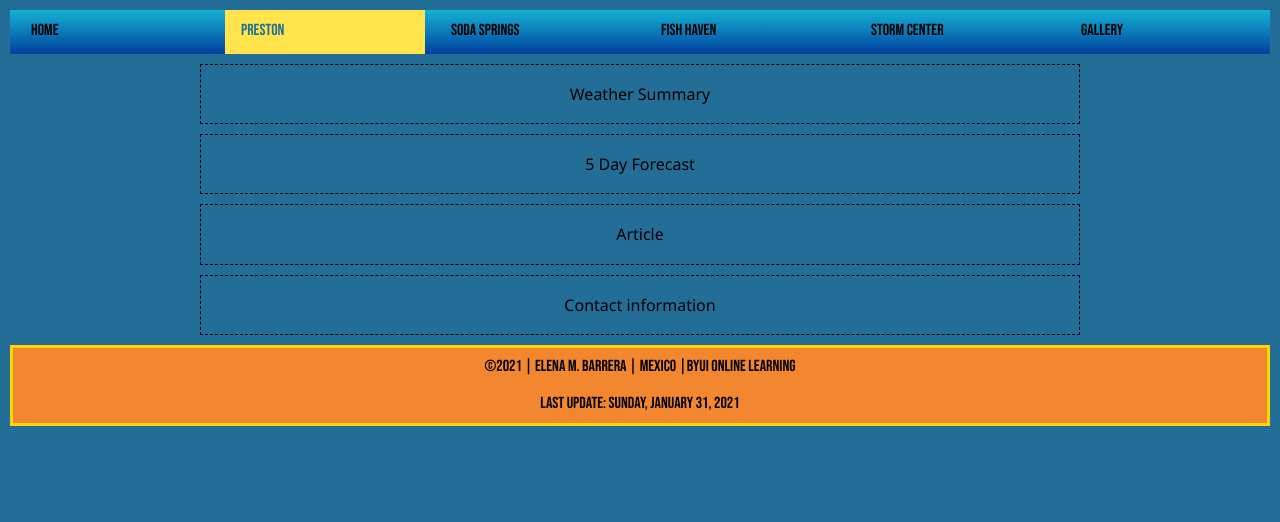
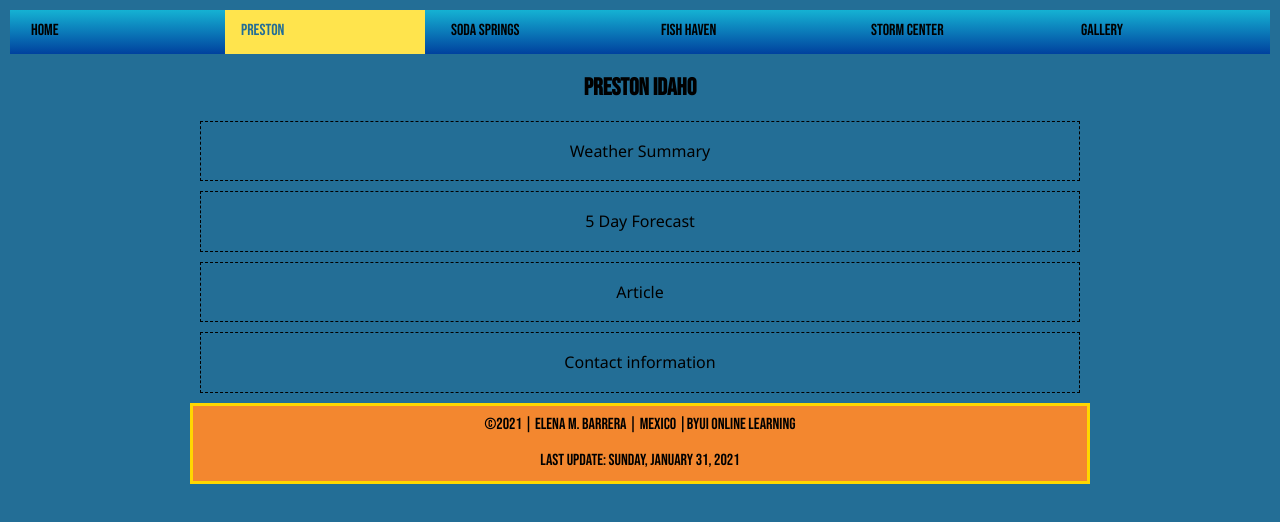
Before and after one commit to elenabarrera99/elenabarrera99.github.io, a plain HTML site: page Lesson4/preston-4.html in a window 1280 px wide. Shown: the part 106-628 px from the top of the page. Drawn offline with Linux system fonts and the light colour scheme.

Commit message:
W04 Preston town page

```diff
--- a/Lesson4/css/large.css
+++ b/Lesson4/css/large.css
@@ -1,5 +1,5 @@
 @media only screen and (min-width: 64em) {
-  main {
+  main, footer {
     max-width: 900px;
     margin: 0 auto;
   }
--- a/Lesson4/css/small.css
+++ b/Lesson4/css/small.css
@@ -63,17 +63,17 @@ nav ul li a {
     color: #000;
     border-top: 1px solid rgba(0, 0, 0,0.3);
 }
+nav ul li.active a {
+    background-color: rgb(255, 228, 77);
+    color:#236e96;
 
+}
 nav ul li a:hover {
     background-color: #ffd700;
     color:#144e6d;
 }
 
-nav ul li.active a {
-    background-color: rgb(255, 228, 77);
-    color:#236e96;
 
-}
 
 nav ul.hide{
     display: none;
@@ -83,6 +83,10 @@ nav ul.hide{
 main {
     box-sizing: border-box;
     justify-content: center;
+}
+
+h2{
+    text-align: center;
 }
 
 .placeholders {
--- a/Lesson4/preston-4.html
+++ b/Lesson4/preston-4.html
@@ -29,6 +29,7 @@
       </ul>
     </nav>
     <main>
+      <h2>Preston Idaho</h2>
       <div class="placeholders">Weather Summary</div>
       <div class="placeholders">5 Day Forecast</div>
       <div class="placeholders">Article</div>
```
